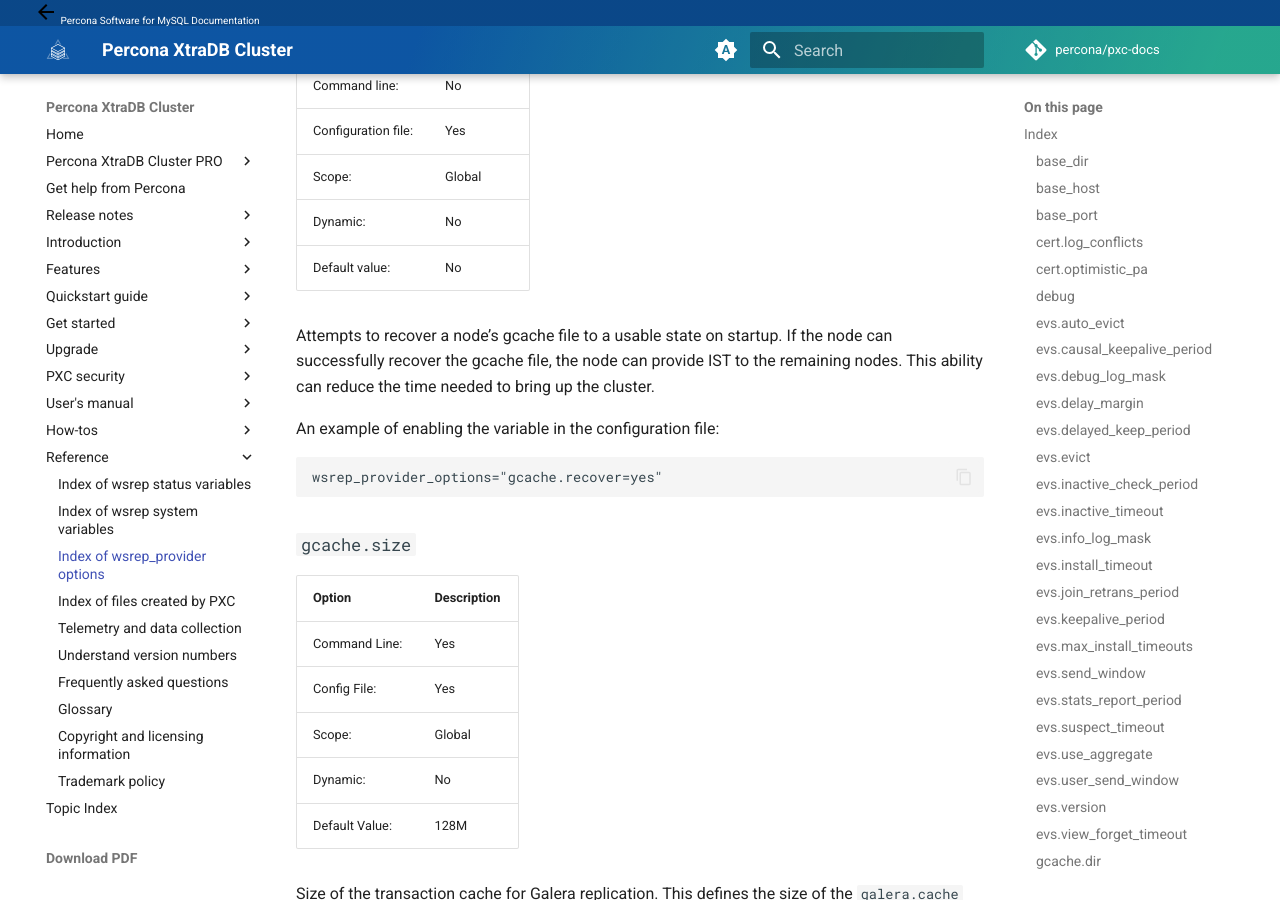
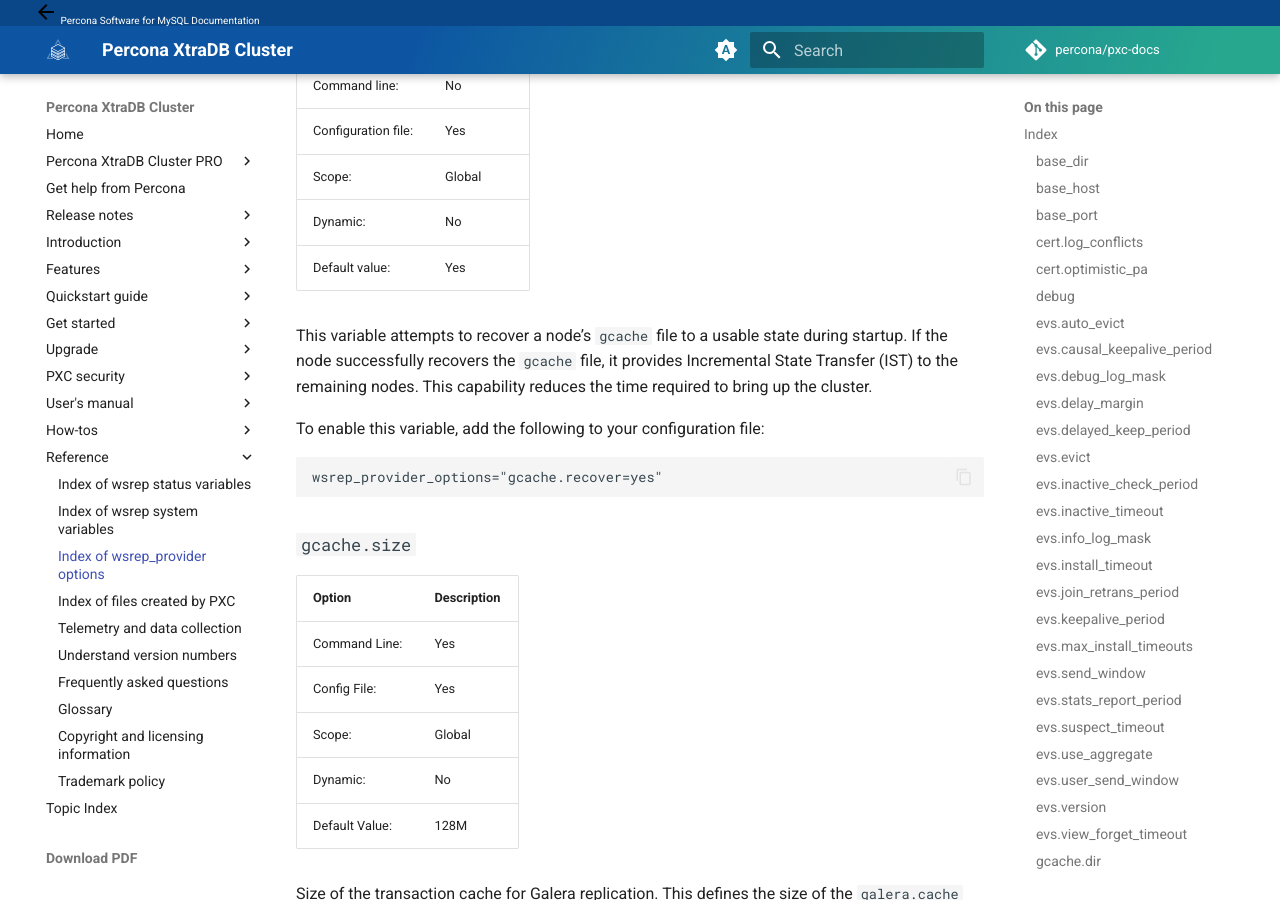
Before and after one commit to percona/pxc-docs, an MkDocs documentation site: the page built from docs/wsrep-provider-index.md, in a window 1280 px wide and 900 px high, scrolled down 16199 px. Built offline with MkDocs 1.6.1 and Material for MkDocs 9.7.7, drawn with Linux system fonts in a browser that asks for light colours; nearby versions of some CDN libraries; comment, search, counter and statistics services are not loaded; the version menu is left out.

Commit message:
PXC-4747 [DOCS] - Documentation bug for gcache.recover parameter in PXC 8.0
	modified:   docs/wsrep-provider-index.md

````diff
--- a/docs/wsrep-provider-index.md
+++ b/docs/wsrep-provider-index.md
@@ -527,16 +527,15 @@
 | Configuration file: | Yes         |
 | Scope:              | Global      |
 | Dynamic:            | No          |
-| Default value:      | No          |
+| Default value:      | Yes          |
 
-Attempts to recover a node’s gcache file to a usable state on startup. If the node can successfully recover the gcache file, the node can provide IST to the remaining nodes. This ability can reduce the time needed to bring up the cluster.
+This variable attempts to recover a node's `gcache` file to a usable state during startup. If the node successfully recovers the `gcache` file, it provides Incremental State Transfer (IST) to the remaining nodes. This capability reduces the time required to bring up the cluster.
 
-An example of enabling the variable in the configuration file:
+To enable this variable, add the following to your configuration file:
 
 ```text
 wsrep_provider_options="gcache.recover=yes"
 ```
-
 
 ### `gcache.size`
 
````
